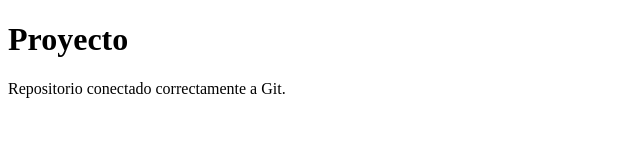
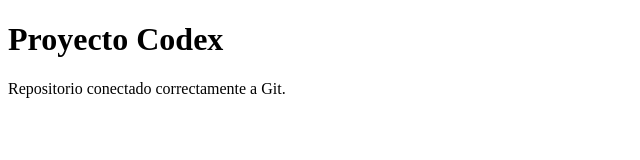
Before and after one commit to JavierEPHPO/test_web, a plain HTML site: page index.html in a window 1280 px wide. Shown: the whole page, without its empty margins (0-640 px from the left). Drawn offline with Linux system fonts and the light colour scheme.

Commit message:
Update project title to Codex

```diff
--- a/index.html
+++ b/index.html
@@ -2,11 +2,11 @@
 <html lang="es">
 <head>
     <meta charset="UTF-8">
-    <title>Proyecto de prueba</title>
+    <title>Proyecto Codex</title>
     <meta name="viewport" content="width=device-width, initial-scale=1.0">
 </head>
 <body>
-    <h1>Proyecto</h1>
+    <h1>Proyecto Codex</h1>
     <p>Repositorio conectado correctamente a Git.</p>
 </body>
 </html>
```
